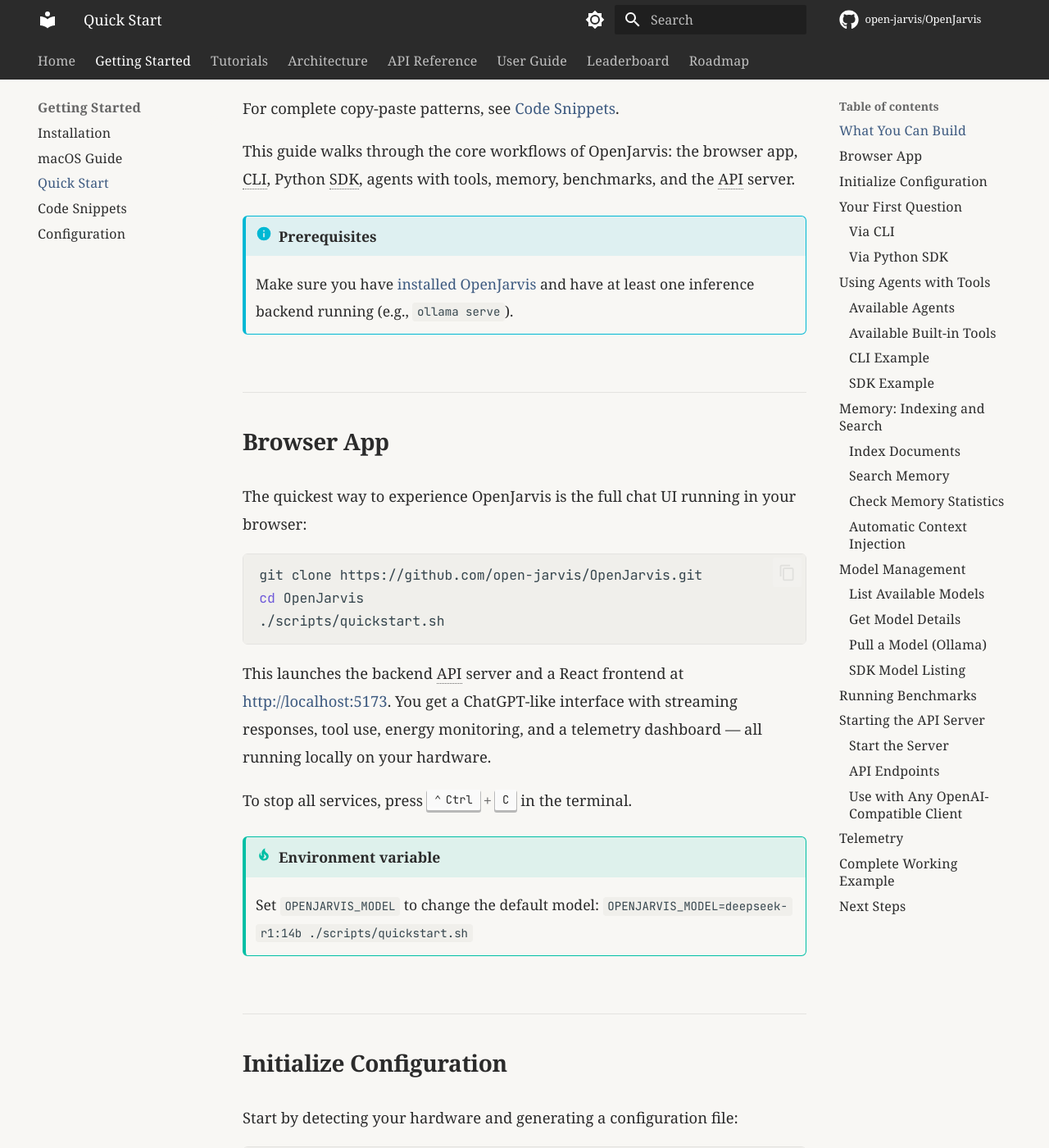
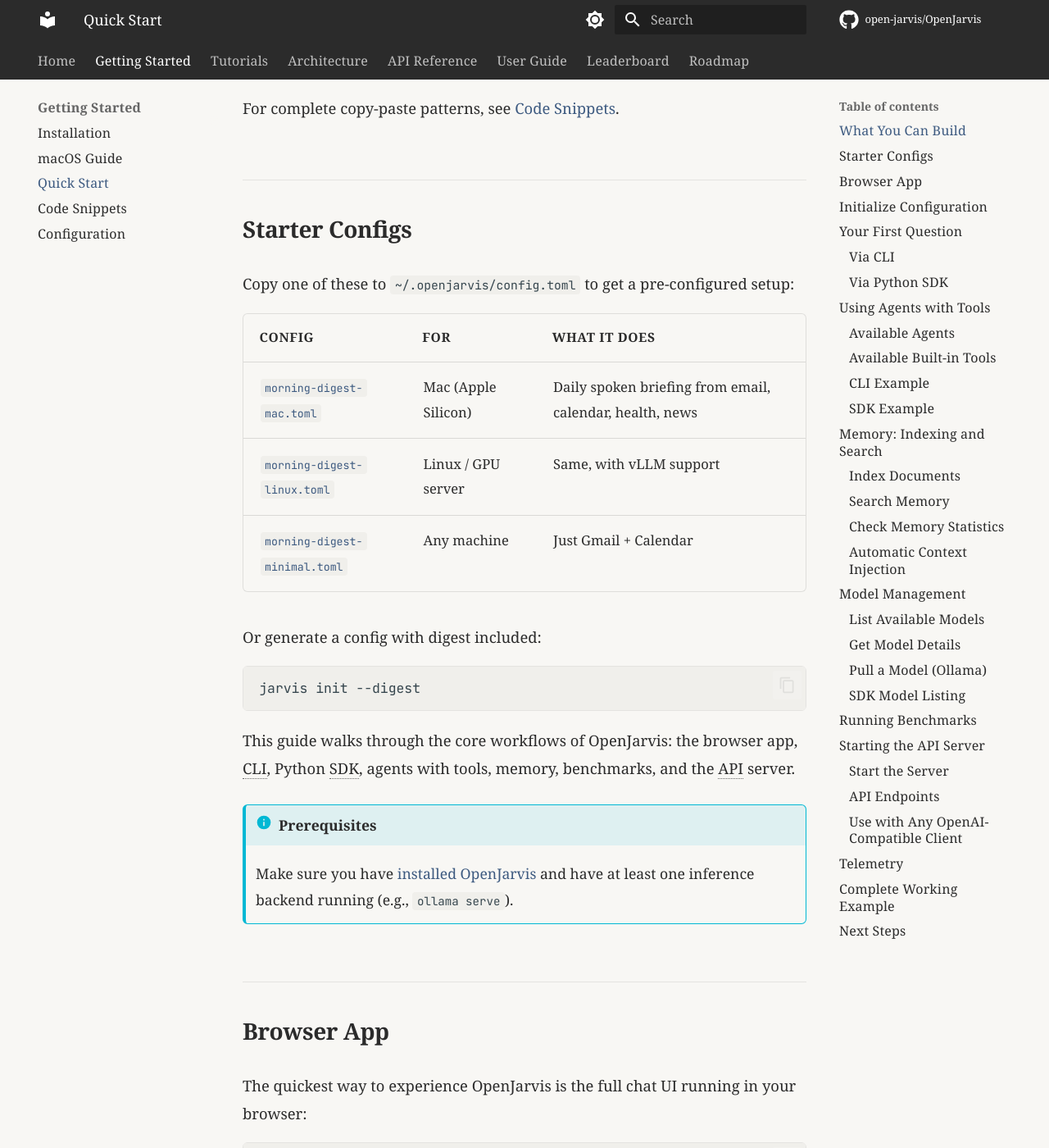
Before and after one commit to MateusCirineo/J.A.R.V.I.S-Assitente-Pessoal, an MkDocs documentation site: the page built from docs/getting-started/quickstart.md, in a window 1280 px wide and 1400 px high, scrolled down 540 px. Shown: the whole window at 82% size. Built offline with MkDocs 1.6.1 and Material for MkDocs 9.7.7, drawn with Linux system fonts in a browser that asks for light colours; some web fonts are replaced; comment, search, counter and statistics services are not loaded.

Commit message:
docs: add Starter Configs + Built-in Agents to README and quickstart
README now shows a table of example configs with copy commands, plus
a full list of built-in agents (morning_digest, deep_research,
monitor_operative, orchestrator, etc.) with descriptions.

Quickstart page adds a "Morning Digest" tab and Starter Configs
table with links to example config files.

Co-Authored-By: Claude Opus 4.6 (1M context) <noreply@anthropic.com>

````diff
--- a/docs/getting-started/quickstart.md
+++ b/docs/getting-started/quickstart.md
@@ -45,7 +45,32 @@ OpenJarvis is a modular AI assistant framework. Here's what developers build wit
     # Now use any OpenAI-compatible client
     ```
 
+=== "Morning Digest"
+
+    ```bash
+    cp configs/openjarvis/examples/morning-digest-mac.toml ~/.openjarvis/config.toml
+    jarvis connect gdrive       # one OAuth flow for Gmail, Calendar, Tasks
+    CARTESIA_API_KEY="..." jarvis digest --fresh
+    # Plays a spoken daily briefing with your email, calendar, health, and news
+    ```
+
 For complete copy-paste patterns, see [Code Snippets](snippets.md).
+
+## Starter Configs
+
+Copy one of these to `~/.openjarvis/config.toml` to get a pre-configured setup:
+
+| Config | For | What it does |
+|--------|-----|-------------|
+| [`morning-digest-mac.toml`](https://github.com/open-jarvis/OpenJarvis/blob/main/configs/openjarvis/examples/morning-digest-mac.toml) | Mac (Apple Silicon) | Daily spoken briefing from email, calendar, health, news |
+| [`morning-digest-linux.toml`](https://github.com/open-jarvis/OpenJarvis/blob/main/configs/openjarvis/examples/morning-digest-linux.toml) | Linux / GPU server | Same, with vLLM support |
+| [`morning-digest-minimal.toml`](https://github.com/open-jarvis/OpenJarvis/blob/main/configs/openjarvis/examples/morning-digest-minimal.toml) | Any machine | Just Gmail + Calendar |
+
+Or generate a config with digest included:
+
+```bash
+jarvis init --digest
+```
 
 This guide walks through the core workflows of OpenJarvis: the browser app, CLI, Python SDK, agents with tools, memory, benchmarks, and the API server.
 
````
Also changed, not shown: README.md (+32 -0 lines).
